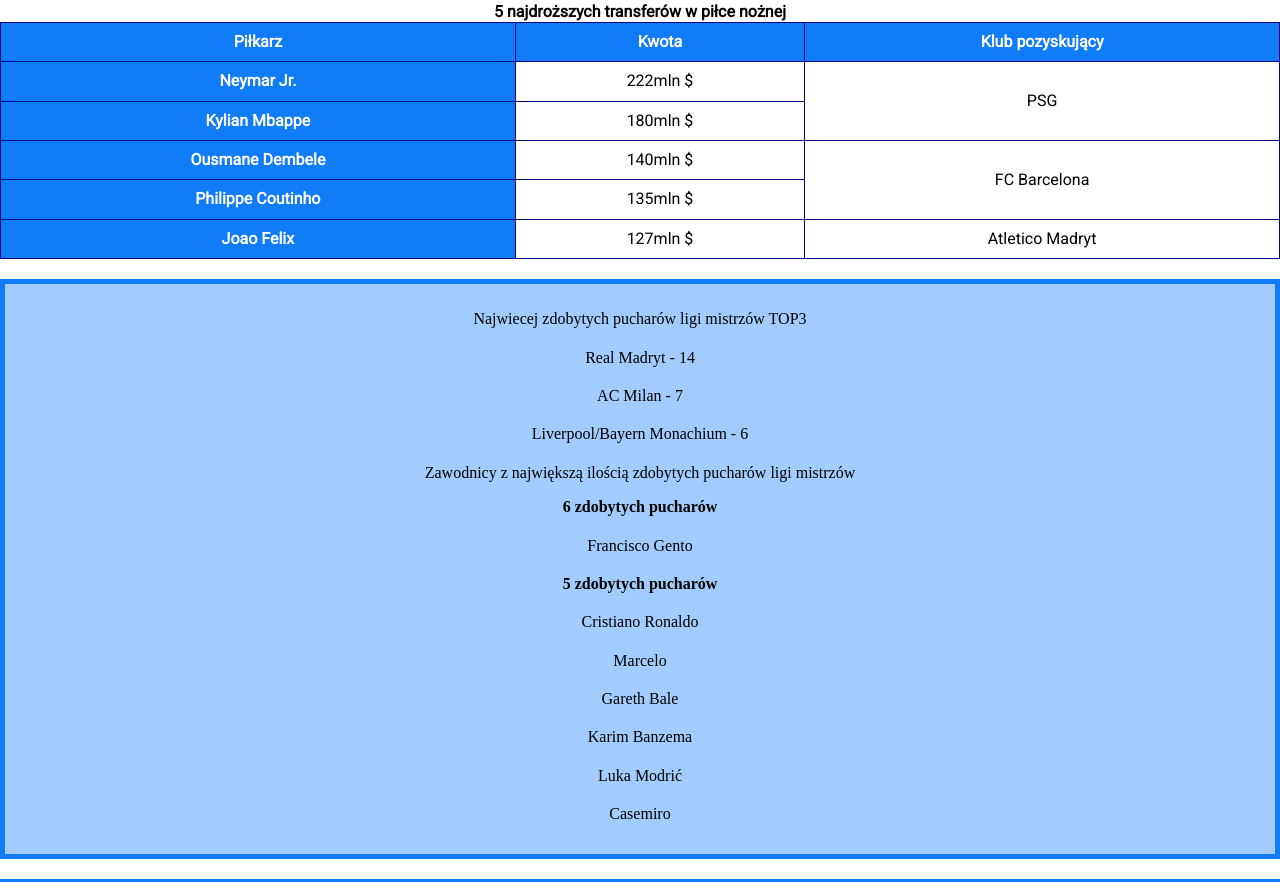
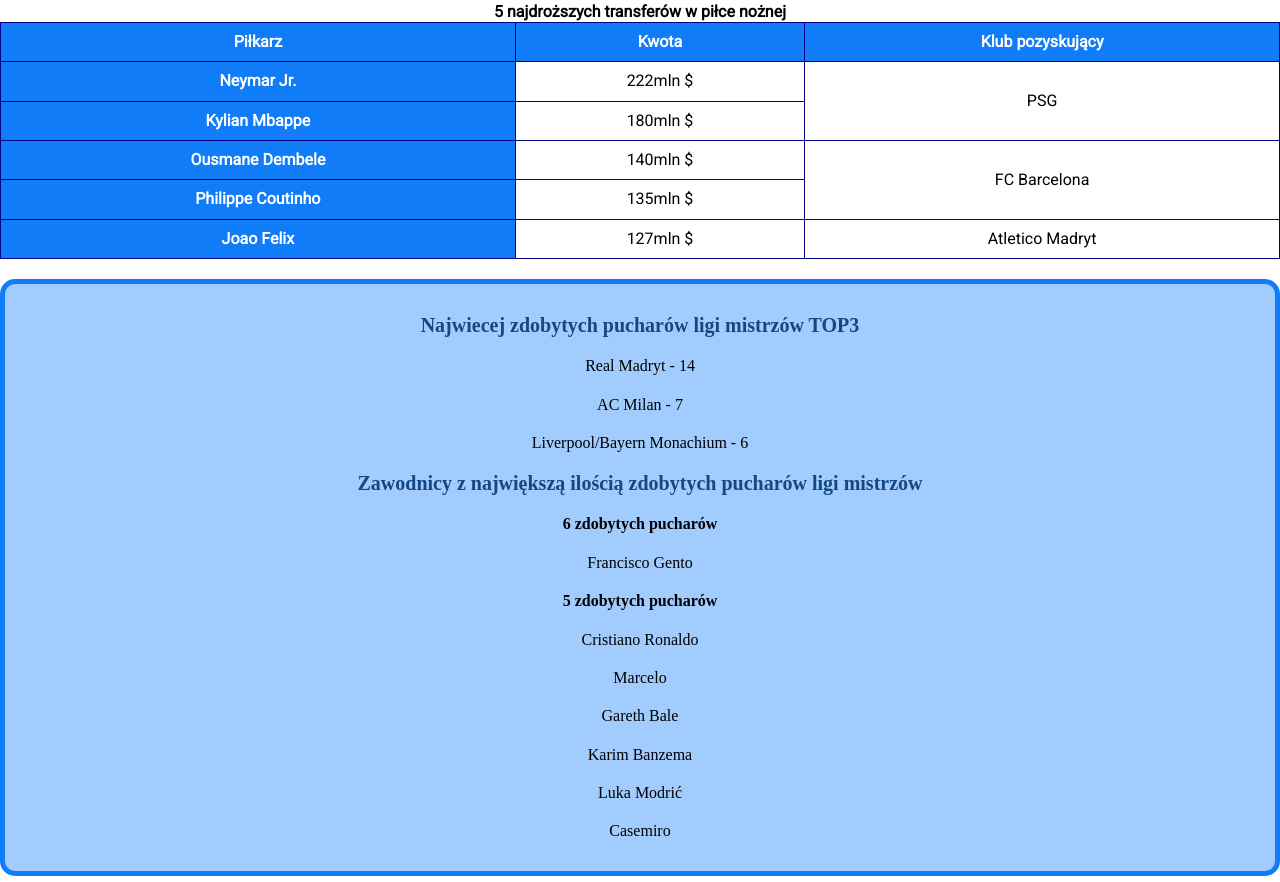
Before and after one commit to OskarS99/Example-Page, a plain HTML site: page index.html in a window 1280 px wide. Shown: the part 295-1177 px from the top of the page. Drawn offline with nearby package versions, Linux system fonts and the light colour scheme.

Commit message:
style changed in class "sectionOne" and add new style for class "sectionOna__title"

```diff
--- a/css/sectionOne.css
+++ b/css/sectionOne.css
@@ -1,9 +1,15 @@
 .sectionOne {
   background-color: #a2ccfd;
   border: 5px solid #117cf7;
-    margin: 20px auto;
-    padding-left: 0px;
+  border-radius: 15px;
+  margin-top: 20px;
   padding: 10px;
+}
+
+.sectionOne__title {
+  font-weight: bold;
+  font-size: 20px;
+  color: #144883;
 }
 
 .sectionOne__paragraph {
@@ -18,10 +24,4 @@
 
 .sectionOne__listItem {
   margin: 20px;
-    list-style-position: inside;
 }
-
-.sectionOne__list--square {
-    list-style-type: square;
-    list-style-position: inside;
-}
```
Lines whose indentation alone changed are shown as unchanged.
